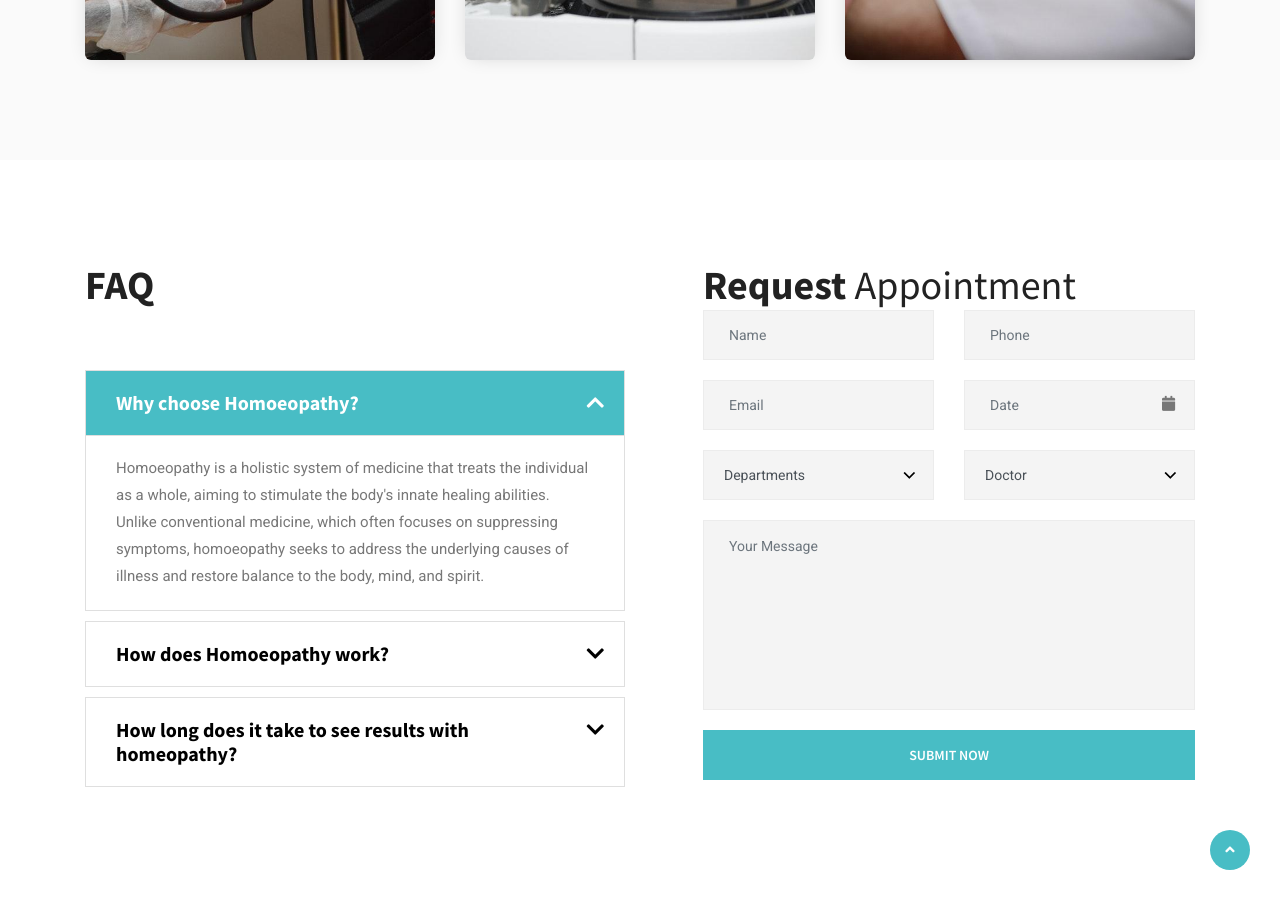
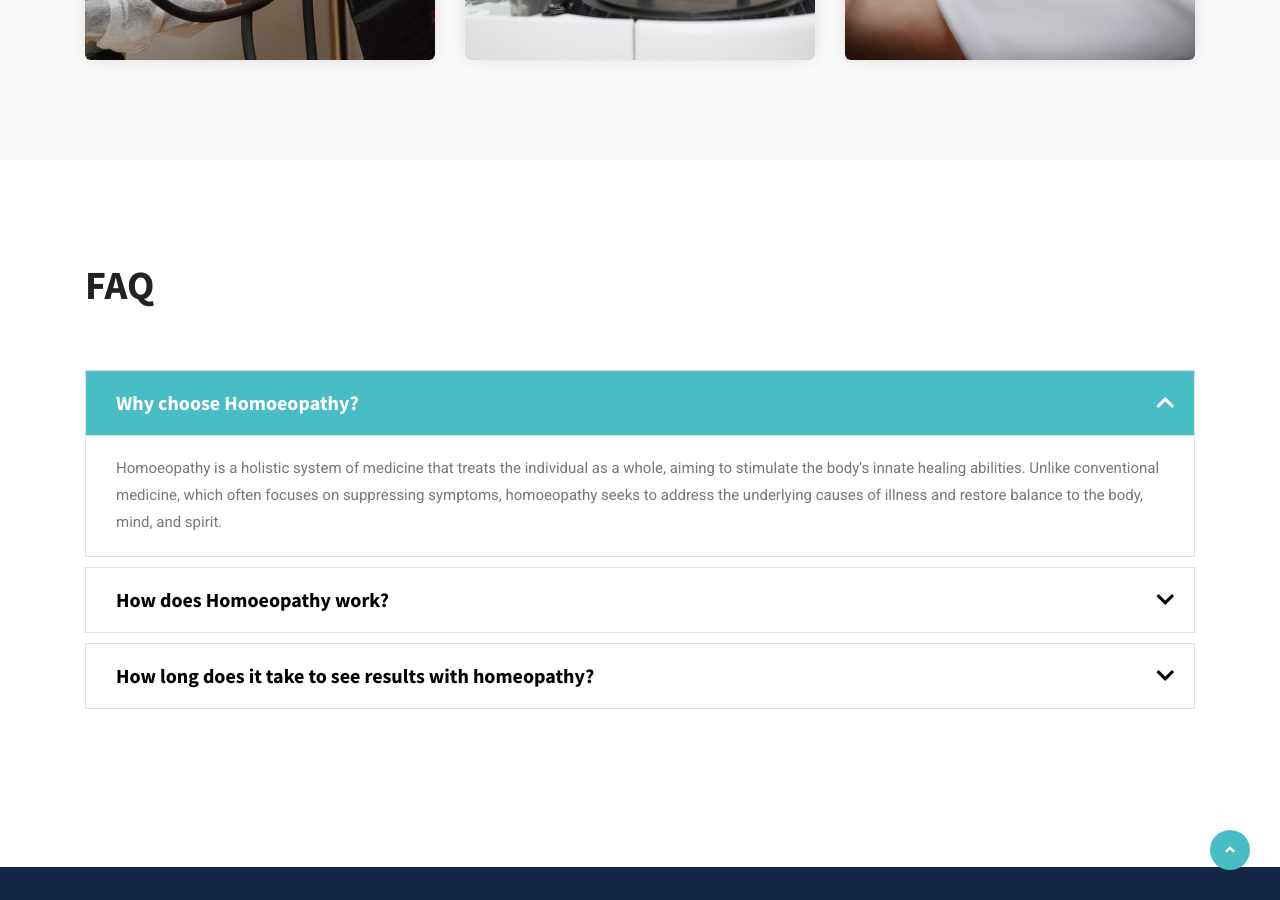
Before and after one commit to drdivyaprabha/website, a Jekyll site: the page built from pages/about.html, in a window 1280 px wide and 900 px high, scrolled down 2990 px. Built offline with Jekyll 4.4.1, drawn with Linux system fonts in a browser that asks for light colours.

Commit message:
fixed contact form and faq

```diff
--- a/_includes/contact_form.html
+++ b/_includes/contact_form.html
@@ -1,5 +1,5 @@
 <div class="contact-area">
-    <form action="https://submit-form.com/AWOI0nAF5" name="contact_form" class="default-form contact-form">
+    <form action="https://submit-form.com/AWOI0nAF5" name="contact_form" class="default-form contact-form" id="contact-form" method="POST">
         <div class="row">
             <div class="col-md-12">
                 <div class="form-group">
@@ -23,7 +23,7 @@
             </div>
             <div class="col-md-12 text-right">
                 <div class="form-group">
-                    <button type="submit" class="btn-style-one">Send</button>
+                    <button type="submit" class="btn-style-one" class="g-recaptcha" data-sitekey="6LcKeOopAAAAAASgDjLZGbFdx753_RtcRPXOjoiY" data-callback="onContactFormSubmit">Send</button>
                 </div>
             </div>
         </div>
--- a/_includes/faq.html
+++ b/_includes/faq.html
@@ -2,12 +2,12 @@
 <section class="appoinment-section section">
   <div class="container">
     <div class="row">
-      <div class="col-lg-6">
+      <div class="col-lg-12">
         <div class="accordion-section">
           <div class="section-title">
             <h3>FAQ</h3>
           </div>
-  <div class="accordion-holder">
+          <div class="accordion-holder pb-5">
             <div class="accordion" id="accordionGroup" role="tablist" aria-multiselectable="true">
               <div class="card">
                 <div class="card-header" role="tab" id="headingOne">
@@ -57,58 +57,6 @@
           </div>
         </div>
       </div>
-      <div class="col-lg-6">
-        <div class="contact-area pl-0 pl-lg-5">
-  <div class="section-title">
-    <h3>Request
-      <span>Appointment</span>
-    </h3>
-  </div>
-  <form name="contact_form" class="default-form contact-form" action="!#" method="post">
-    <div class="row">
-      <div class="col-md-6">
-        <div class="form-group">
-          <input class="form-control" type="text" name="Name" placeholder="Name" required="">
-        </div>
-        <div class="form-group">
-          <input class="form-control" type="email" name="Email" placeholder="Email" required="">
-        </div>
-        <div class="form-group">
-          <select class="form-control" name="subject">
-            <option>Departments</option>
-            <option>Diagnostic</option>
-            <option>Psychological</option>
-          </select>
-        </div>
-      </div>
-      <div class="col-md-6">
-        <div class="form-group">
-          <input class="form-control" type="text" name="Phone" placeholder="Phone" required="">
-        </div>
-        <div class="form-group">
-          <input class="form-control" type="text" name="Date" placeholder="Date" required="" id="datepicker" autocomplete="off">
-          <i class="fa fa-calendar" aria-hidden="true"></i>
-        </div>
-        <div class="form-group">
-          <select class="form-control" name="subject">
-            <option>Doctor</option>
-            <option>Diagnostic</option>
-            <option>Psychological</option>
-          </select>
-        </div>
-      </div>
-      <div class="col-md-12">
-        <div class="form-group">
-          <textarea class="form-control" name="form_message" placeholder="Your Message" required=""></textarea>
-        </div>
-        <div class="form-group text-center">
-          <button type="submit" class="btn-style-one">submit now</button>
-        </div>
-      </div>
-    </div>
-  </form>
-</div>
-      </div>
     </div>
   </div>
 </section>
```
Also changed, not shown: _layouts/default.html (+7 -0 lines). Lines whose indentation alone changed are shown as unchanged.
